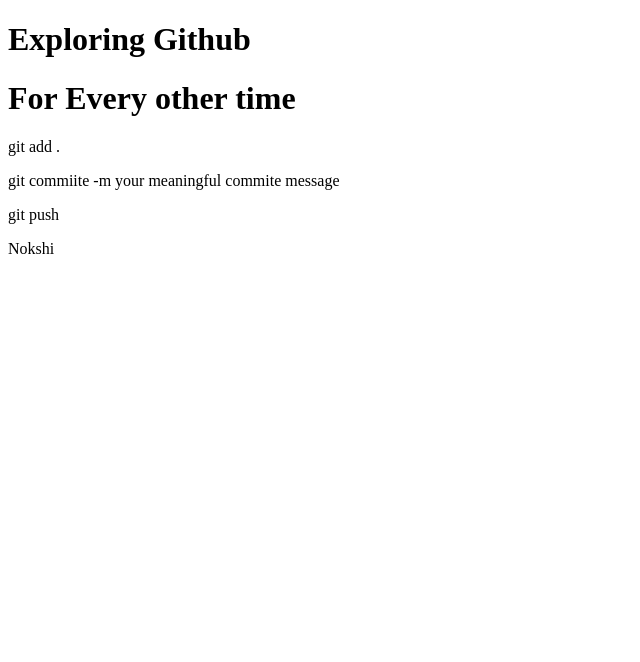
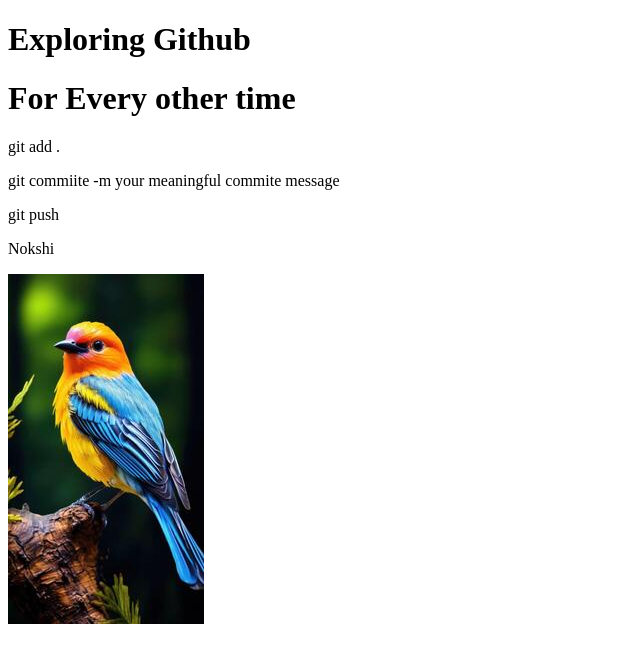
Before and after one commit to fatimamahzabin/my-second-github, a plain HTML site: page index.html in a window 1280 px wide. Shown: the whole page, without its empty margins (0-640 px from the left). Drawn offline with Linux system fonts and the light colour scheme.

Commit message:
Bird image

```diff
--- a/index.html
+++ b/index.html
@@ -13,6 +13,7 @@
         <p> git commiite -m your meaningful commite message</p>
         <p>git push </p>
         <p> Nokshi</p>
+        <img src="Image/Bird.jpeg" alt="">
     </div>
 </body>
 </html>
```
Also changed, not shown: Image/Bird.jpeg (added), about.html (added), 1 other file.
